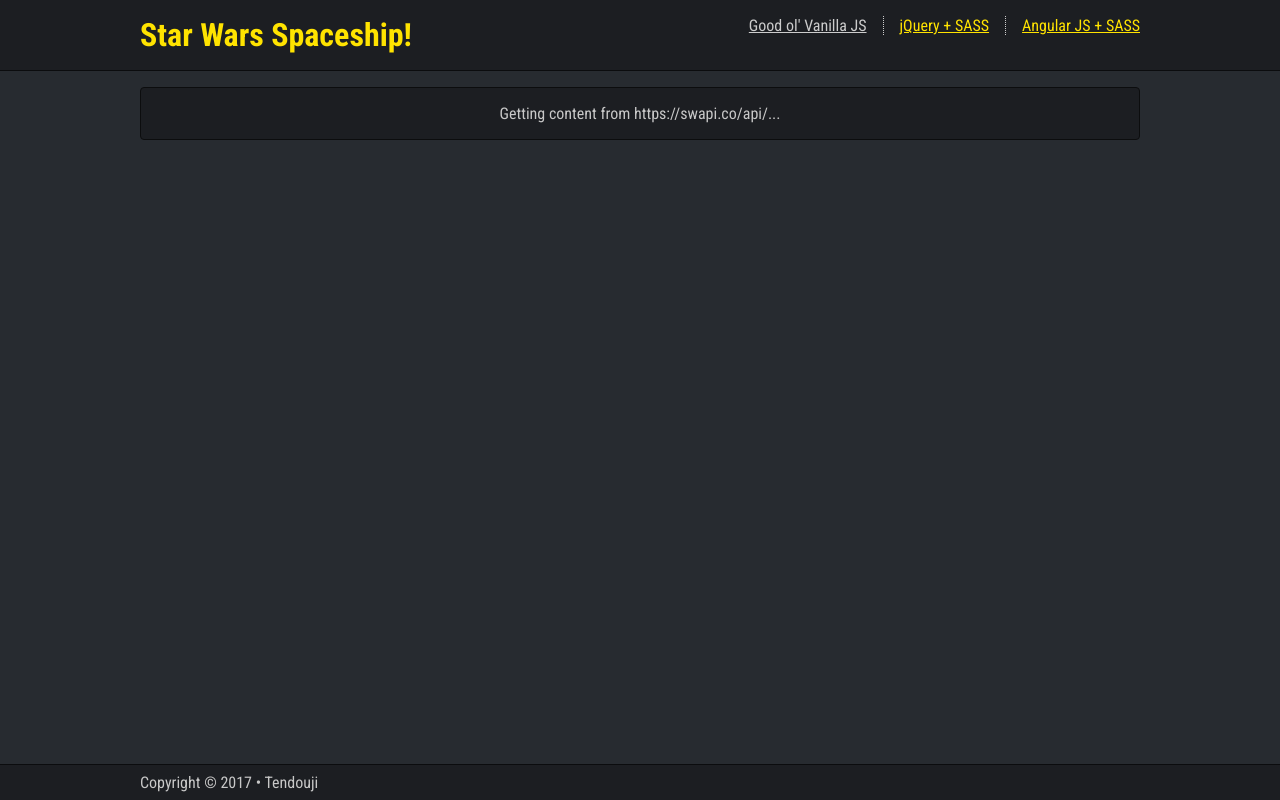
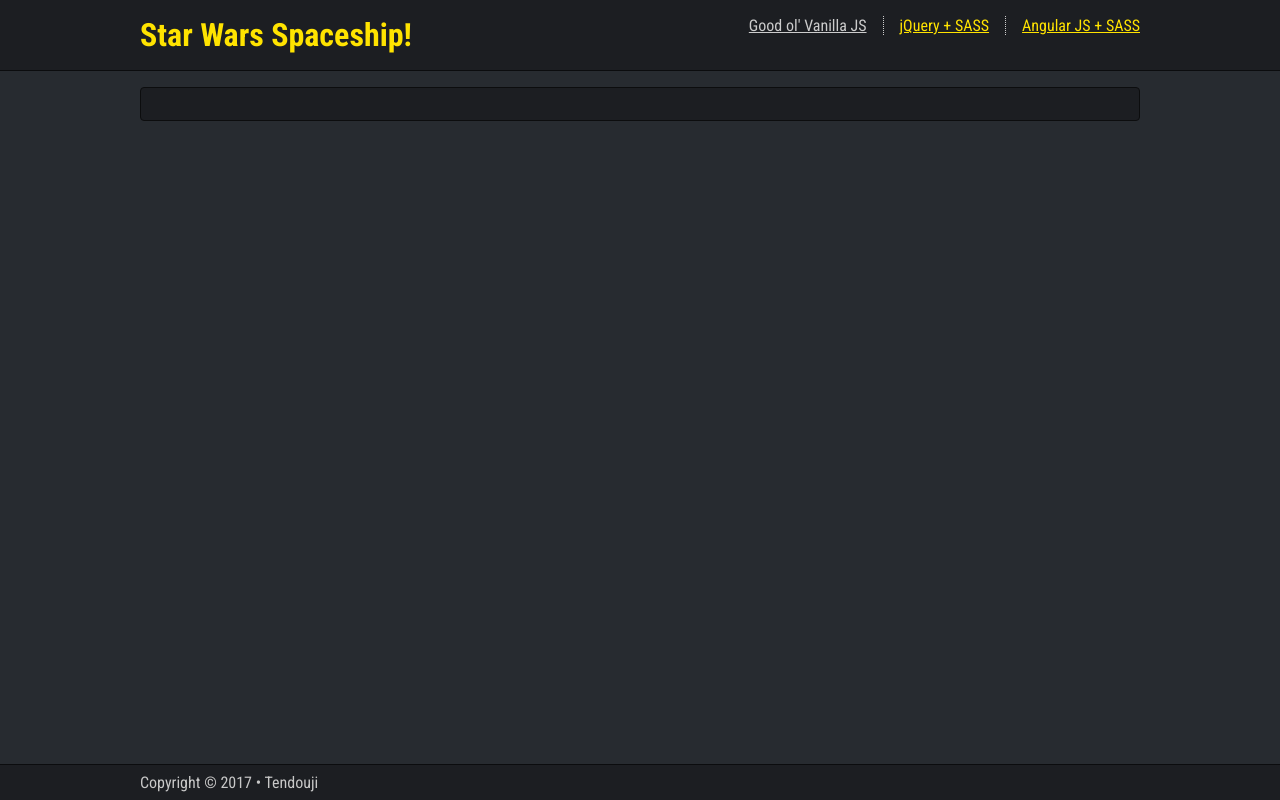
Before and after one commit to tendouji/starwars-api-v2, a website: page javascript.html in a window 1280 px wide. Drawn offline with Linux system fonts and the light colour scheme; no server answers.

Commit message:
commit #2

```diff
--- a/javascript.html
+++ b/javascript.html
@@ -47,6 +47,6 @@
 
 
 	<div id="preloader" class="preloader"></div>
-	<script type="text/javascript" src="js/starwars.js"></script>
+	<script type="text/javascript" src="js/starwars-v2.js"></script>
 </body>
 </html>
```
Also changed, not shown: jquery.html (+1 -1 lines).
